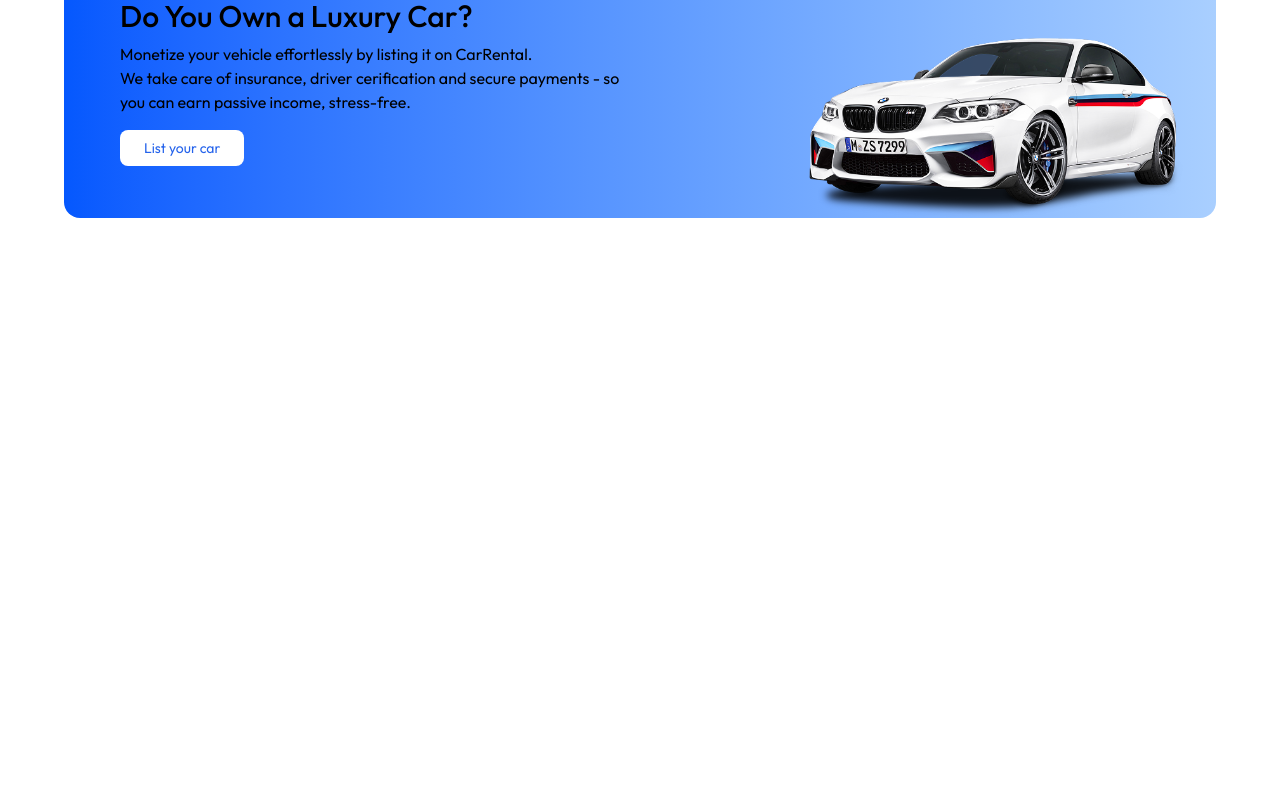
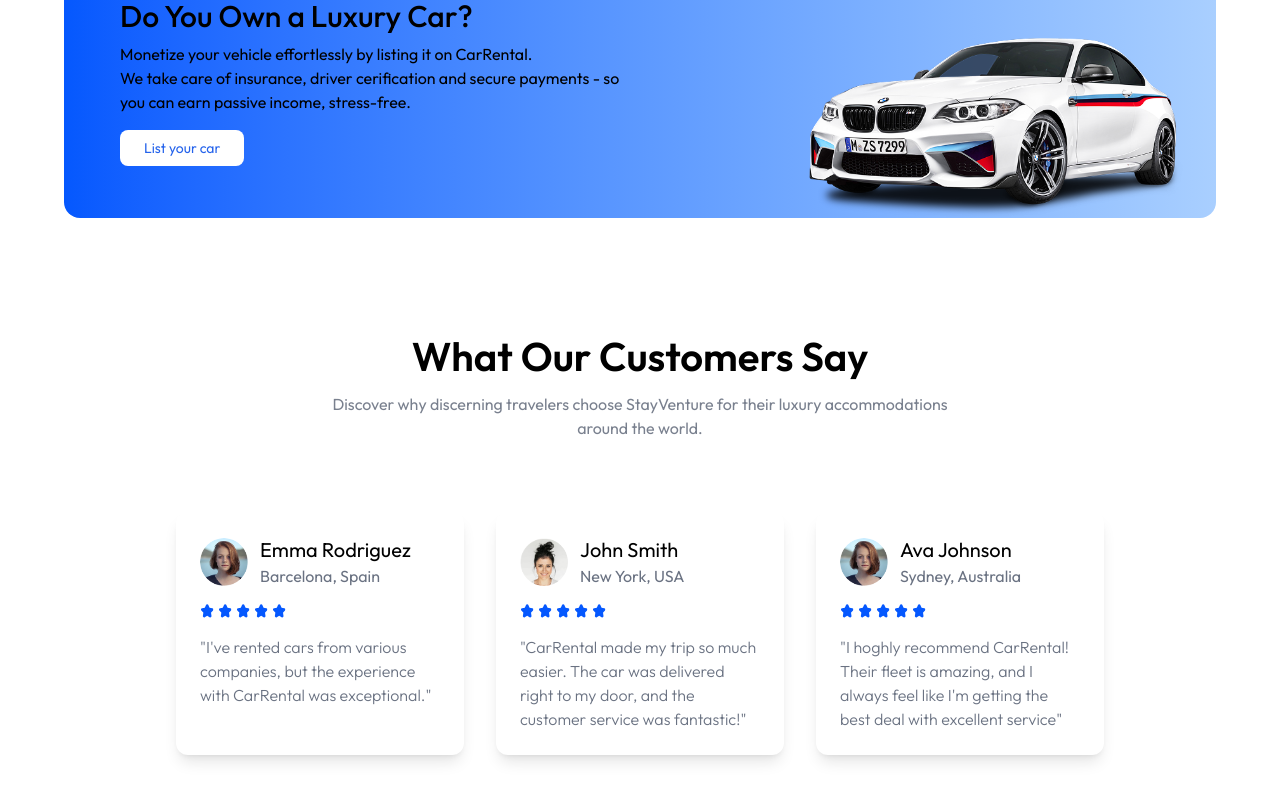
Before and after one commit to alexngumbau/CAR-RENTAL, a React (Vite) app in the folder client/: page / in a window 1280 px wide. Shown: the part 2146-2946 px from the top of the page. Before the commit the page ends 2364 px from the top, so only its background shows below. Built offline with nearby package versions, Linux system fonts and the light colour scheme.

Commit message:
added the testimonial

```diff
--- /dev/null
+++ b/client/src/components/Testimonial.jsx
@@ -0,0 +1,71 @@
+import React from "react";
+import Title from "./Title";
+import { assets } from "../assets/assets";
+
+const Testimonial = () => {
+
+  const testimonials = [
+        {name: "Emma Rodriguez",
+          location: "Barcelona, Spain",
+          image: assets.testimonial_image_1,
+          testimonial: "I've rented cars from various companies, but the experience with CarRental was exceptional."
+        },
+        {name: "John Smith",
+          location: "New York, USA",
+          image: assets.testimonial_image_2,
+          testimonial: "CarRental made my trip so much easier. The car was delivered right to my door, and the customer service was fantastic!"
+        },
+        {name: "Ava Johnson",
+          location: "Sydney, Australia",
+          image: assets.testimonial_image_1,
+          testimonial: "I hoghly recommend CarRental! Their fleet is amazing, and I always feel like I'm getting the best deal with excellent service"
+        },
+
+    ];
+
+    const Star = ({ filled }) => (
+        <svg className="w-4 h-4 text-yellow-400" fill={filled ? "currentColor" : "none"} stroke="currentColor" strokeWidth="1.5" viewBox="0 0 24 24" >
+            <path strokeLinecap="round" strokeLinejoin="round" d="M12 17.25l-6.16 3.73 1.64-7.03L2.5 9.77l7.19-.61L12 2.5l2.31 6.66 7.19.61-5 4.18 1.64 7.03z" />
+        </svg>
+    );
+
+  return (
+    <div className="py-28 px-6 md:px-16 lg:px-24 xl:px-44">
+      <Title title="What Our Customers Say" subTitle="Discover why discerning travelers choose StayVenture for their luxury accommodations around the world." />
+
+
+      <div className="grid grid-cols-1 sm:grid-cols-2 lg:grid-cols-3 gap-8 mt-18">
+        {testimonials.map((testimonial, index) => (
+          <div
+            key={index}
+            className="bg-white p-6 rounded-xl shadow-lg hover:-translate-y-1 transition-all duration-500"
+          >
+            <div className="flex items-center gap-3">
+              <img
+                className="w-12 h-12 rounded-full"
+                src={testimonial.image}
+                alt={testimonial.name}
+              />
+              <div>
+                <p className="text-xl">{testimonial.name}</p>
+                <p className="text-gray-500">{testimonial.location}</p>
+              </div>
+            </div>
+            <div className="flex items-center gap-1 mt-4">
+              {Array(5)
+                .fill(0)
+                .map((_, index) => (
+                  <img src={assets.star_icon} alt="star-icon" key={index} />
+                ))}
+            </div>
+            <p className="text-gray-500 max-w-90 mt-4 font-light">
+              "{testimonial.testimonial}"
+            </p>
+          </div>
+        ))}
+      </div>
+    </div>
+  );
+};
+
+export default Testimonial;
--- a/client/src/pages/Home.jsx
+++ b/client/src/pages/Home.jsx
@@ -1,6 +1,7 @@
 import Hero from "../components/Hero";
 import FeaturedSection from "../components/FeaturedSection";
 import Banner from "../components/Banner";
+import Testimonial from "../components/Testimonial";
 
 const Home = () => {
   return (
@@ -8,6 +9,7 @@
       <Hero />
       <FeaturedSection />
       <Banner />
+      <Testimonial />
     </>
   );
 };
```
